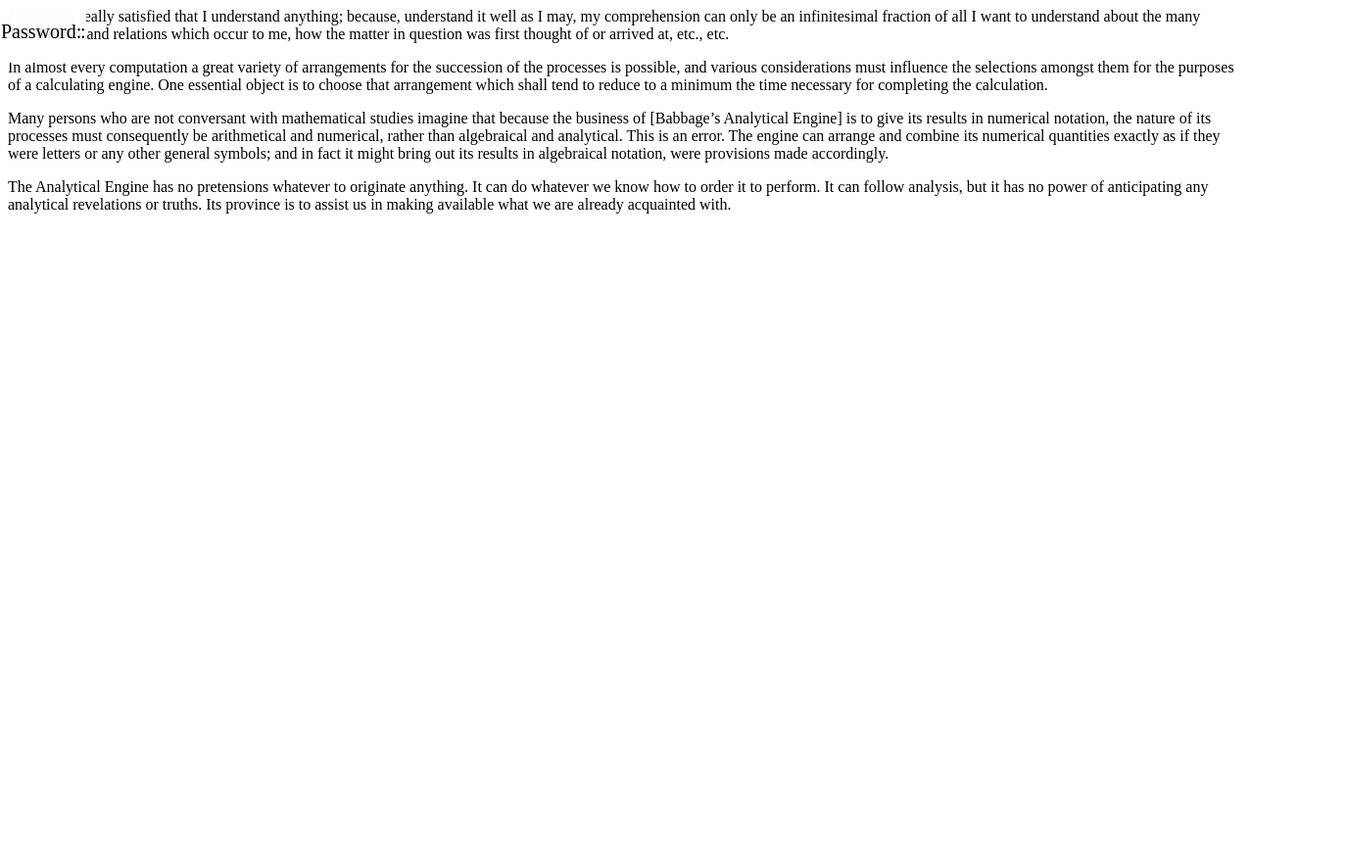
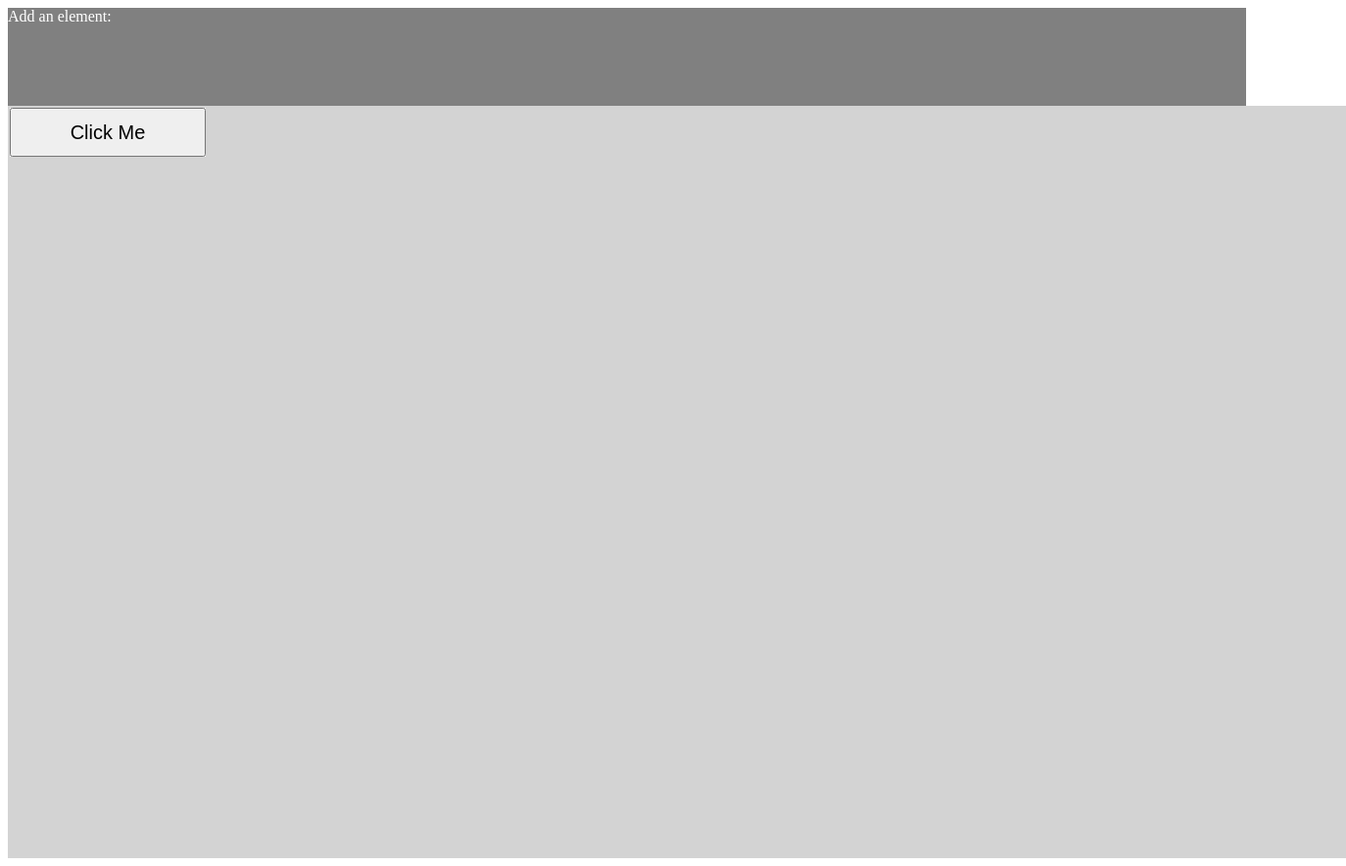
Before and after one commit to abdjs-jae/UIWebParser, a website: page client/index.html in a window 1280 px wide. Shown: the whole page at 98% size, 1374 px wide, since content can reach past the window. Before the commit the page ends 800 px from the top, so only its background shows below. Drawn offline with nearby package versions, Linux system fonts and the light colour scheme.

Commit message:
Added label, button, and textarea examples

```diff
--- a/client/css/main.css
+++ b/client/css/main.css
@@ -1,8 +1,19 @@
 aside {
     position:  absolute;
-    left: 1;
-    top: 1; /* set these so Chrome doesn't return 'auto' from getComputedStyle */
+    left: 10;
+    top: 110; /* set these so Chrome doesn't return 'auto' from getComputedStyle */
     width: auto;
-    font-size: 20px;
     background: rgba(255,255,255,0.90);
 }
+
+.container {
+  height: 768px;
+  width: 1366px;
+  background-color: lightgray;
+}
+
+nav {
+  height: 100px;
+  background-color: gray;
+  color: white;
+}
--- a/client/index.html
+++ b/client/index.html
@@ -9,51 +9,49 @@
         <meta name="viewport" content="width=device-width, initial-scale=1.0"/>
     </head>
 
-    <body onload="draggableElements()">
-        <!--Header
-        <nav>
-            <div class="nav-wrapper">
-                <div class="logo-container">
-                    Hi!
-                </div>
-            </div>
-        </nav>-->
+    <body>
 
         <!--Drag and Drop Container-->
+        <nav>
+          <div class="nav-wrapper">
+            <div class="logo-container">
+                Add an element:
+            </div>
+          </div>
+        </nav>
+
+        <div class="container">
+          <aside draggable="true" class="dragger" id="dragme1">
+              <span style="height: 15px; width: auto; font-size: 20px;">
+                Username:
+              </span>
+          </aside>
           <aside draggable="true" class="dragger" id="dragme2">
-              <p>
-                Username:
-              </p>
+              <span style="height: 15px; width: auto; font-size: 20px;">
+                Password:
+              </span>
           </aside>
-          <aside draggable="true" class="dragger" id="dragme">
-              <p>
-                Password:
-              </p>
+          <aside draggable="true" class="dragger" id="dragme3">
+              <input type = "text" style="height: 50px; width: 200px; font-size: 20px;">
           </aside>
-          <p>I never am really satisfied that I understand anything; because,
-            understand it well as I may, my comprehension can only be an infinitesimal
-            fraction of all I want to understand about the many connections and relations
-            which occur to me, how the matter in question was first thought of or arrived at,
-            etc., etc.</p>
-          <p>In almost every computation a great variety of arrangements for the succession
-             of the processes is possible, and various considerations must influence the selections
-             amongst them for the purposes of a calculating engine. One essential object is to choose
-             that arrangement which shall tend to reduce to a minimum the time necessary for completing
-             the calculation.</p>
-          <p>Many persons who are not conversant with mathematical studies imagine that because the
-             business of [Babbage’s Analytical Engine] is to give its results in numerical notation,
-             the nature of its processes must consequently be arithmetical and numerical, rather than
-             algebraical and analytical. This is an error. The engine can arrange and combine its numerical
-             quantities exactly as if they were letters or any other general symbols; and in fact it might
-             bring out its results in algebraical notation, were provisions made accordingly.</p>
-          <p>The Analytical Engine has no pretensions whatever to originate anything. It can do whatever we
-             know how to order it to perform. It can follow analysis, but it has no power of anticipating any
-             analytical revelations or truths. Its province is to assist us in making available what we are
-             already acquainted with.</p>
+          <aside draggable="true" class="dragger" id="dragme4">
+              <input type = "text" style="height: 50px; width: 200px; font-size: 20px;">
+          </aside>
+          <aside draggable="true" class="dragger" id="dragme5">
+              <button style="height: 50px; width: 200px; font-size: 20px;">
+                Submit
+              </button>
+          </aside>
+          <aside draggable="true" class="dragger" id="dragme6">
+              <button style="height: 50px; width: 200px; font-size: 20px;">
+                Click Me
+              </button>
+          </aside>
+        </div>
 
         <!--Import jQuery before materialize.js-->
+        <script src="https://code.jquery.com/jquery-3.2.1.min.js"></script>
         <script type="text/javascript" src="js/main.js"></script>
-        <script src="https://code.jquery.com/jquery-3.2.1.min.js"></script>
     </body>
 
 </html>
--- a/client/js/main.js
+++ b/client/js/main.js
@@ -1,4 +1,4 @@
-function draggableElements(){
+$(document).ready(function() {
   function drag_start(event) {
       var style = window.getComputedStyle(event.target, null);
       event.dataTransfer.setData("text",
@@ -24,4 +24,4 @@ function draggableElements(){
   });
   document.body.addEventListener('dragover',drag_over,false);
   document.body.addEventListener('drop',drop,false);
-}
+});
```
